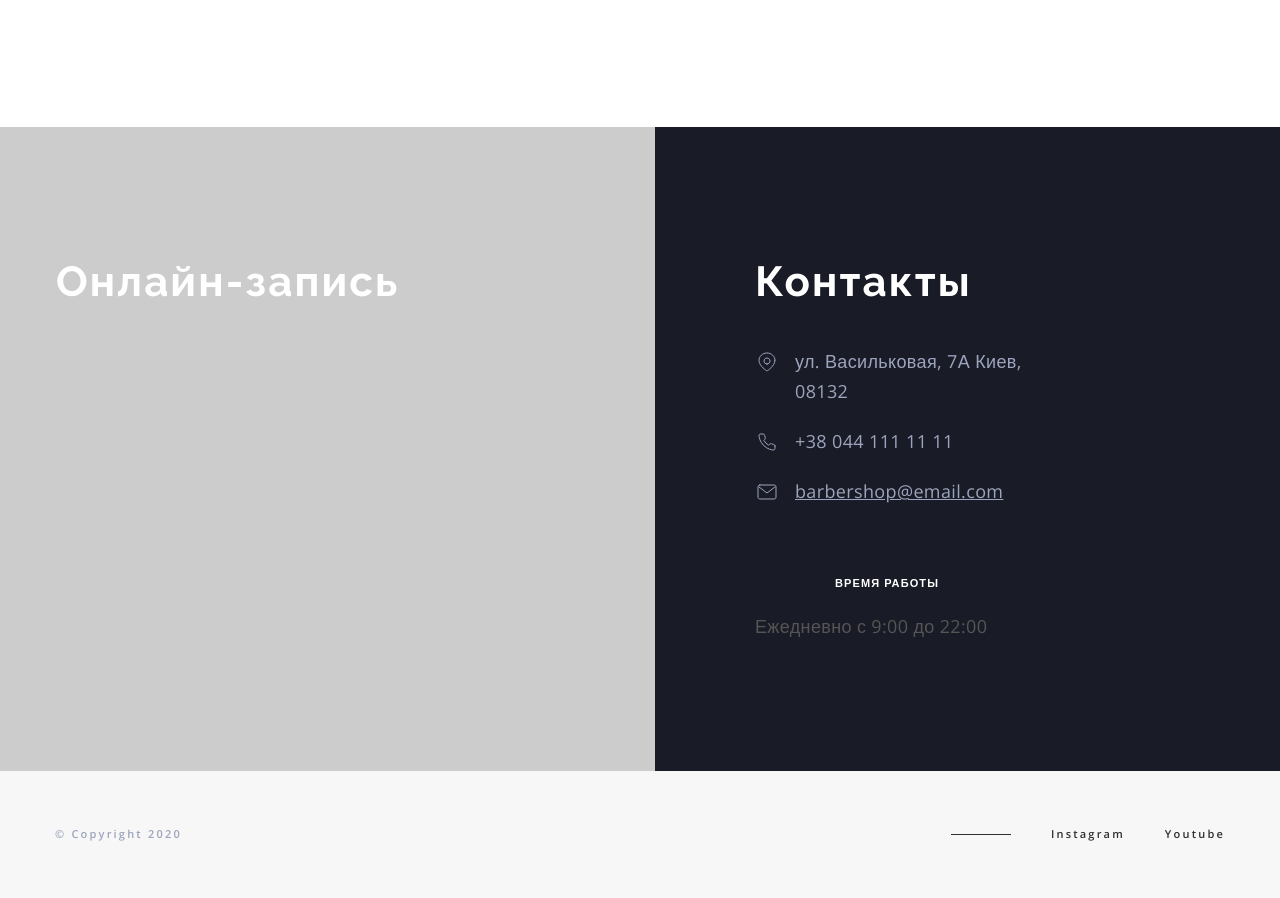
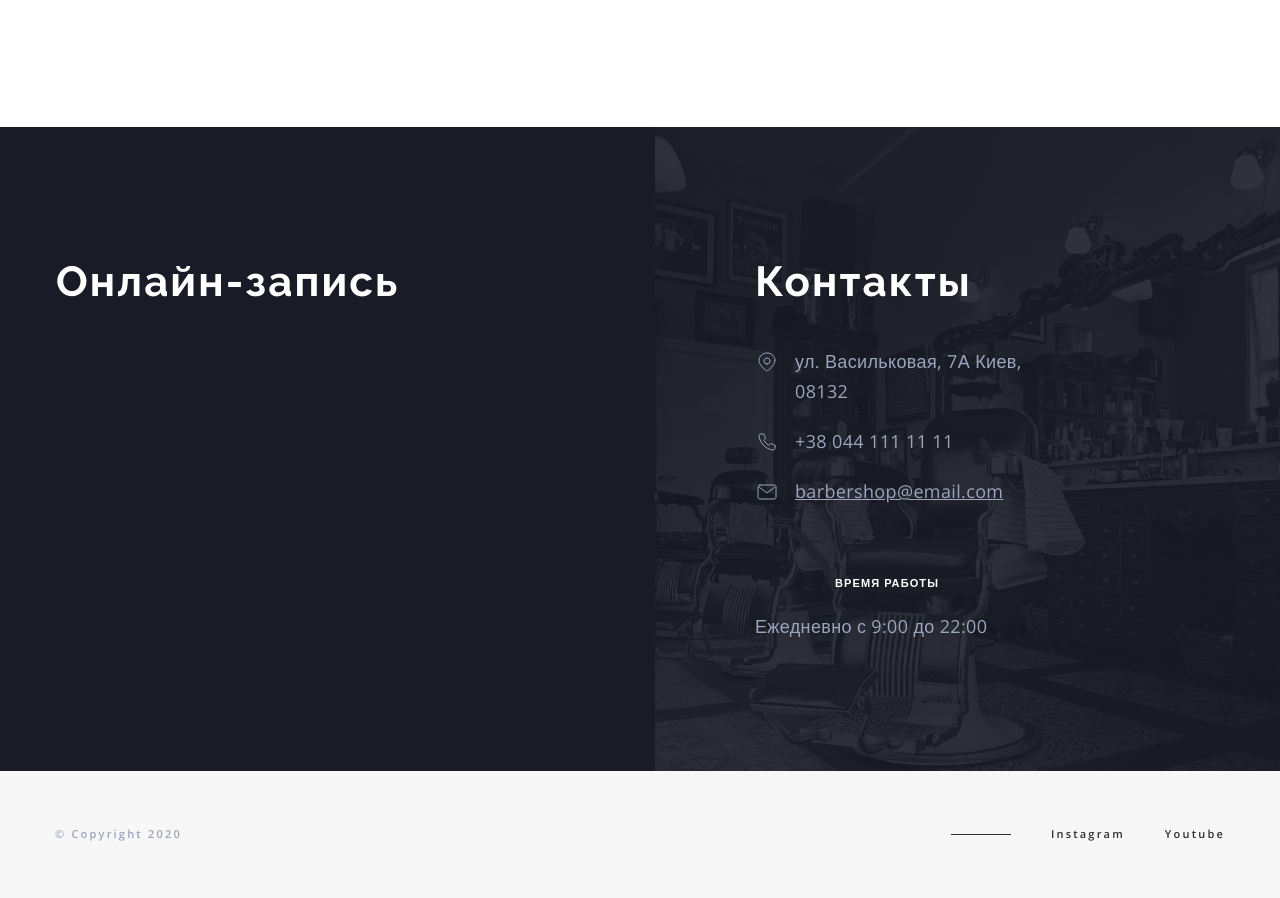
Before and after one commit to Rom-dev-tech/barberShop, a plain HTML site: page index.html in a window 1280 px wide. Shown: the part 4128-5026 px from the top of the page. Drawn offline with nearby package versions, Linux system fonts and the light colour scheme.

Commit message:
Делает фоновую картинку на секцию Контактов

```diff
--- a/css/style.css
+++ b/css/style.css
@@ -485,12 +485,12 @@ a {
 /* =======END GALLARY======= */
 
 /* =======FORM======= */
+.contact-form-section {
+  background-color: #191c26;
+}
 .form-container {
   min-width: 655px;
   padding-left: 56px;
-}
-.contact-form-section {
-  background-color: #cccccc;
 }
 .form-flex-container {
   display: flex;
@@ -505,6 +505,10 @@ a {
 }
 .contact-information {
   background-color: #191c26;
+  background-image: url('../images/form-contact/Bg.png');
+  background-repeat: no-repeat;
+  background-position: center;
+  background-size: cover;
 }
 .contact-information .title {
   margin-bottom: 40px;
--- a/index.html
+++ b/index.html
@@ -368,7 +368,7 @@
                         </ul>
                      </address>
                      <p class="subtitle white">время работы</p>
-                     <p class="description">Ежедневно с 9:00 до 22:00 </p>
+                     <p class="description description-dark-theme">Ежедневно с 9:00 до 22:00 </p>
                   </div>
             </section>
          </div>
```
Also changed, not shown: images/form-contact/Bg.png (added).
